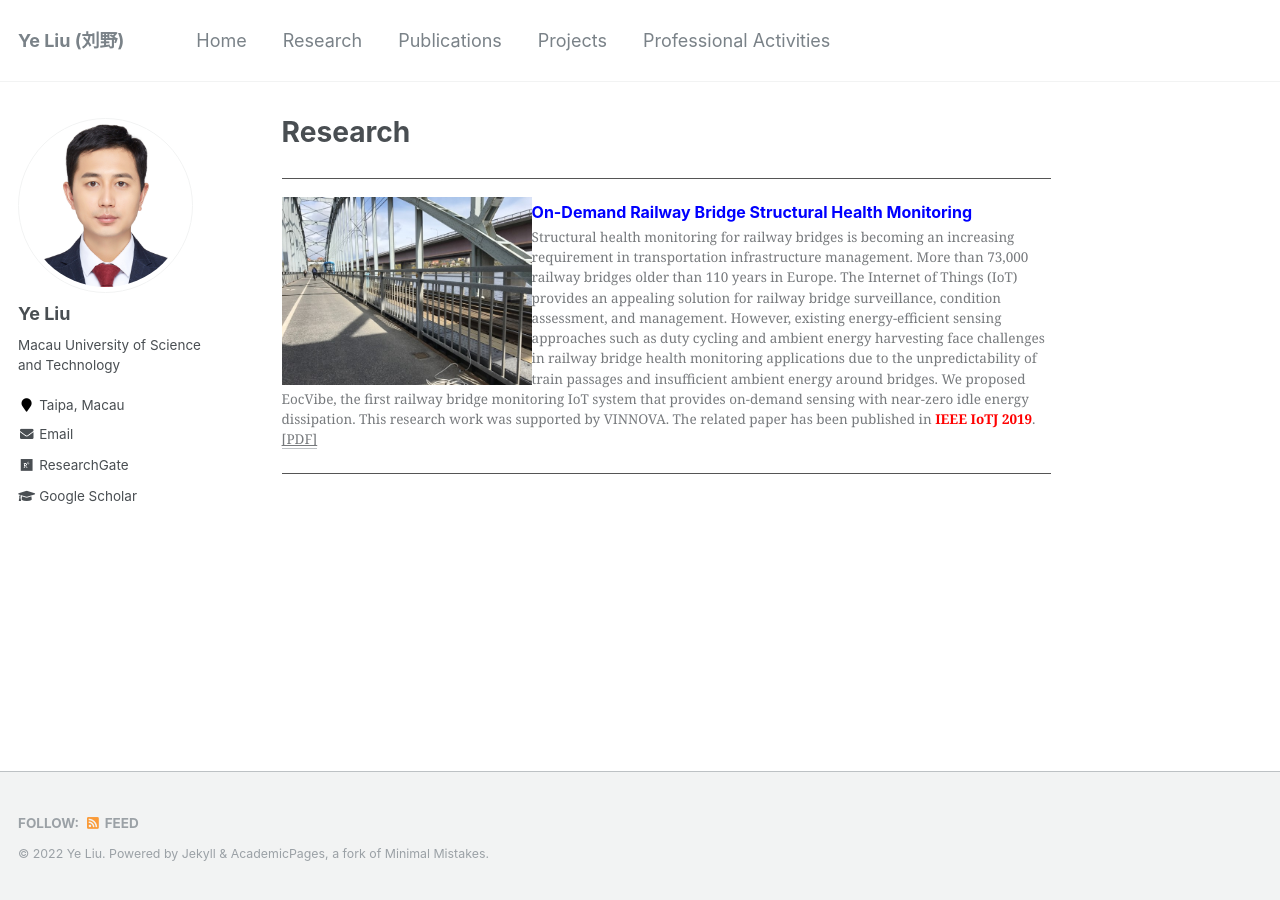
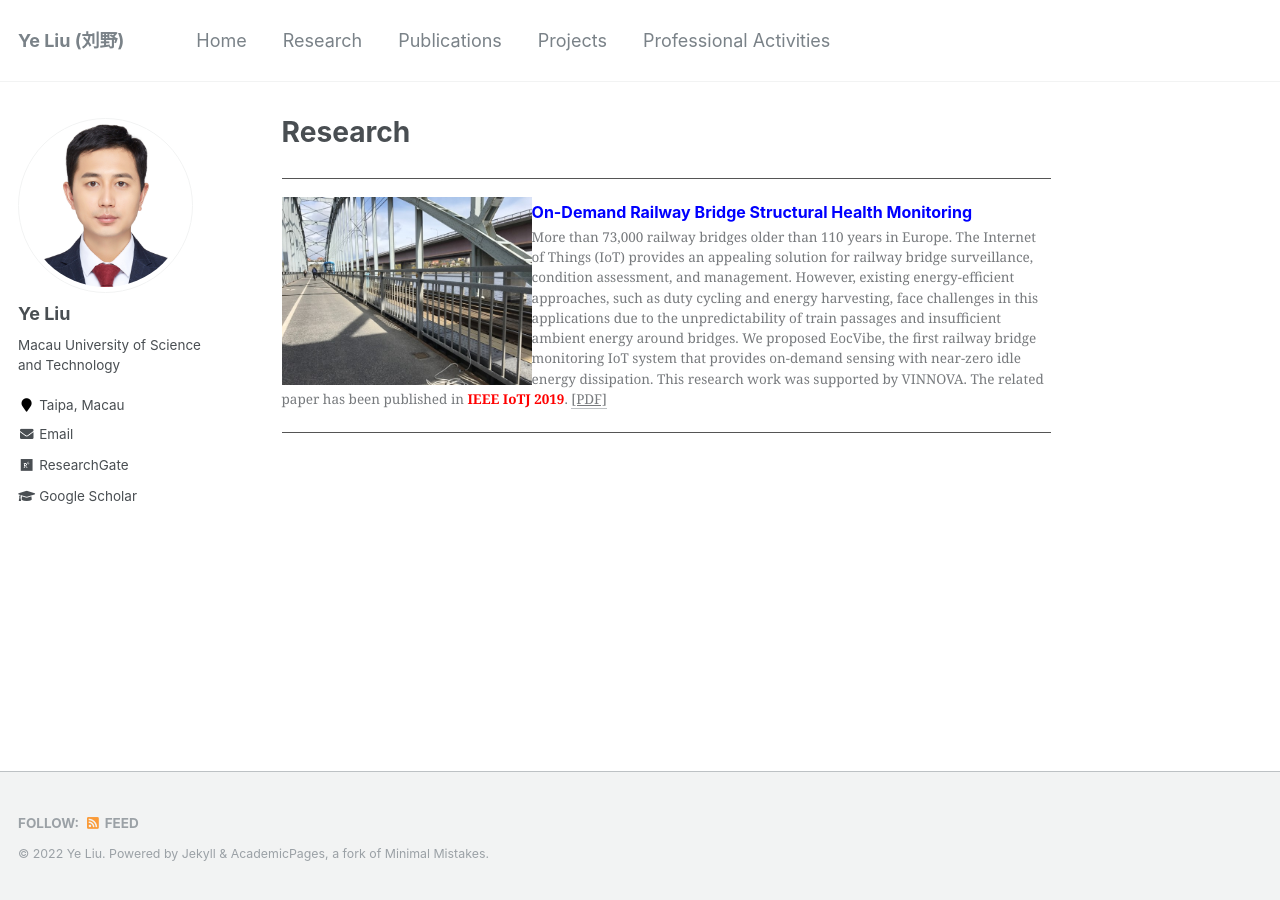
Before and after one commit to ChrisYe-Liu/chrisye-liu.github.io, a Jekyll site: the page built from _pages/research.md, in a window 1280 px wide. Built offline with Jekyll 4.4.1, drawn with Linux system fonts in a browser that asks for light colours.

Commit message:
Update research.md

```diff
--- a/_pages/research.md
+++ b/_pages/research.md
@@ -11,6 +11,6 @@
   style="float:left" width="250" height="188">
 <figcaption>
 <h4><font  color=blue size=3><b>On-Demand Railway Bridge Structural Health Monitoring</b></font></h4>
-Structural health monitoring for railway bridges is becoming an increasing requirement in transportation infrastructure management. More than 73,000 railway bridges older than 110 years in Europe. The Internet of Things (IoT) provides an appealing solution for railway bridge surveillance, condition assessment, and management. However, existing energy-efficient sensing approaches such as duty cycling and ambient energy harvesting face challenges in railway bridge health monitoring applications due to the unpredictability of train passages and insufficient ambient energy around bridges. We proposed EocVibe, the first railway bridge monitoring IoT system that provides on-demand sensing with near-zero idle energy dissipation. This research work was supported by VINNOVA. The related paper has been published in <font  color=red ><b>IEEE IoTJ 2019</b></font>. <a href="https://ieeexplore.ieee.org/document/9122412" target="_blank">[PDF]</a></figcaption>
+More than 73,000 railway bridges older than 110 years in Europe. The Internet of Things (IoT) provides an appealing solution for railway bridge surveillance, condition assessment, and management. However, existing energy-efficient approaches, such as duty cycling and energy harvesting, face challenges in this applications due to the unpredictability of train passages and insufficient ambient energy around bridges. We proposed EocVibe, the first railway bridge monitoring IoT system that provides on-demand sensing with near-zero idle energy dissipation. This research work was supported by VINNOVA. The related paper has been published in <font  color=red ><b>IEEE IoTJ 2019</b></font>. <a href="https://ieeexplore.ieee.org/document/8445576" target="_blank">[PDF]</a></figcaption>
 <p>
 <hr style="height:1px;border:none;border-top:1px solid #555555;" />
```
